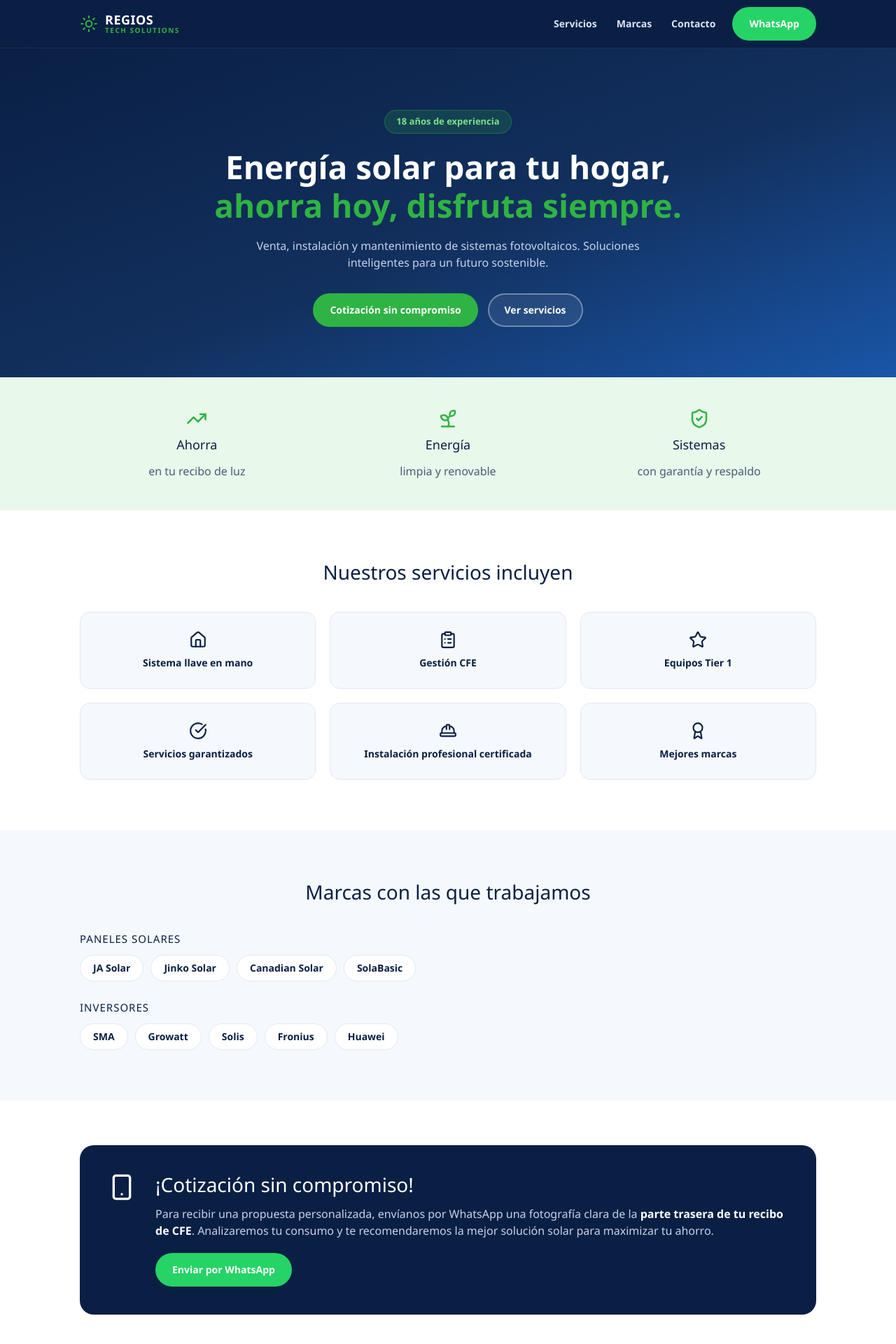
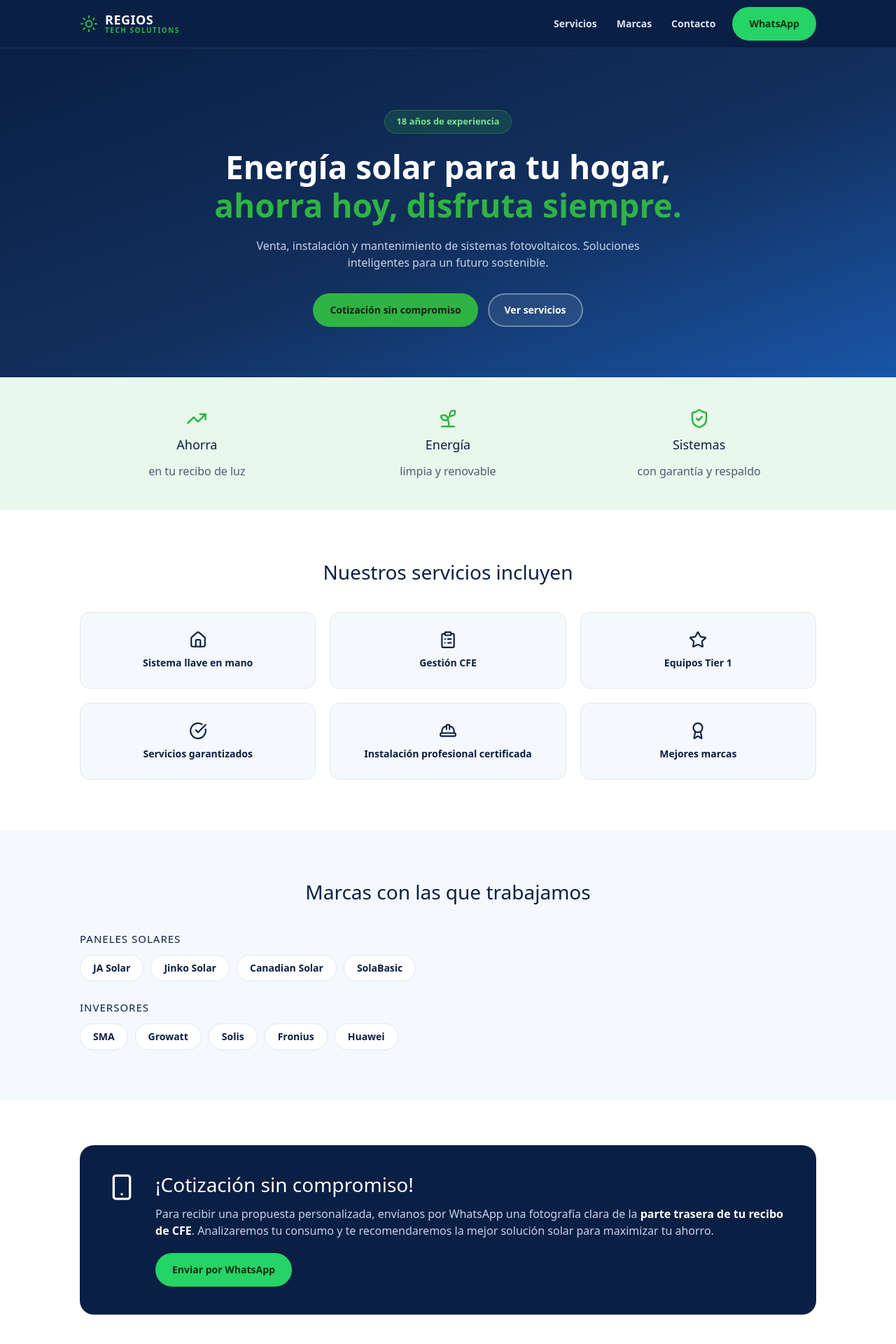
Before and after one commit to gabobarrera00/regios-solutions, a React (Vite) app: page / in a window 1280 px wide. Shown: the top 1920 px of the page at 70% size. Built offline with nearby package versions, Linux system fonts and the light colour scheme; the HTML template or start-up script is replaced by a standard one.

Commit message:
fix: port tío Chuy's applied audit fixes (contrast, a11y, SEO meta, semantic list)

```diff
--- a/index.html
+++ b/index.html
@@ -8,6 +8,45 @@
       name="description"
       content="Venta, instalación y mantenimiento de sistemas fotovoltaicos en Guadalupe, Nuevo León. 18 años de experiencia. Cotización sin compromiso."
     />
+
+    <link rel="canonical" href="https://regios-solutions.vercel.app/" />
+
+    <meta property="og:type" content="website" />
+    <meta property="og:locale" content="es_MX" />
+    <meta property="og:site_name" content="Regios Tech Solutions" />
+    <meta property="og:url" content="https://regios-solutions.vercel.app/" />
+    <meta property="og:title" content="Energía solar para tu hogar — Regios Tech Solutions" />
+    <meta
+      property="og:description"
+      content="Venta, instalación y mantenimiento de sistemas fotovoltaicos en Guadalupe, N.L. 18 años de experiencia. Cotiza por WhatsApp sin compromiso."
+    />
+    <!-- FALTA og:image — un PNG/JPG de 1200x630px con logo + foto de instalación real. Ver AUDITORIA.md en master. -->
+    <meta name="twitter:card" content="summary" />
+
+    <script type="application/ld+json">
+      {
+        "@context": "https://schema.org",
+        "@type": "LocalBusiness",
+        "name": "Regios Tech Solutions",
+        "description": "Venta, instalación y mantenimiento de sistemas fotovoltaicos.",
+        "url": "https://regios-solutions.vercel.app/",
+        "telephone": "+528112095779",
+        "areaServed": "Guadalupe, Nuevo León, México",
+        "address": {
+          "@type": "PostalAddress",
+          "addressLocality": "Guadalupe",
+          "addressRegion": "Nuevo León",
+          "addressCountry": "MX"
+        },
+        "makesOffer": [
+          { "@type": "Offer", "itemOffered": { "@type": "Service", "name": "Instalación de sistemas fotovoltaicos" } },
+          { "@type": "Offer", "itemOffered": { "@type": "Service", "name": "Mantenimiento de sistemas fotovoltaicos" } },
+          { "@type": "Offer", "itemOffered": { "@type": "Service", "name": "Gestión de trámite CFE" } }
+        ]
+      }
+    </script>
+    <!-- TODO pedirle a Pablo y agregar arriba: streetAddress, postalCode, geo (lat/long), openingHoursSpecification, image -->
+    <!-- TODO: og:url / og:image / canonical apuntan a Vercel; actualizar cuando el dominio de Railway (Task 10) esté confirmado. -->
   </head>
   <body>
     <div id="root"></div>
--- a/src/components/Cotiza.tsx
+++ b/src/components/Cotiza.tsx
@@ -2,7 +2,7 @@ import { Smartphone } from "lucide-react";
 
 export default function Cotiza() {
   return (
-    <section id="cotiza" className="py-16">
+    <section id="cotiza" className="cotiza-section py-16">
       <div className="max-w-[1100px] mx-auto px-6">
         <div className="flex flex-col md:flex-row items-start gap-7 bg-brand-navy text-white rounded-[16px] md:rounded-[20px] p-7 md:p-10">
           <Smartphone className="w-10 h-10 text-white shrink-0" />
@@ -18,10 +18,10 @@ export default function Cotiza() {
               maximizar tu ahorro.
             </p>
             <a
-              href="https://wa.me/528112095779"
+              href="https://wa.me/528112095779?text=Hola%2C%20vi%20su%20p%C3%A1gina%20y%20quiero%20una%20cotizaci%C3%B3n.%20Le%20env%C3%ADo%20la%20foto%20de%20mi%20recibo%20de%20CFE."
               target="_blank"
               rel="noopener"
-              className="inline-block px-[22px] py-3 rounded-full font-bold text-sm border-2 border-transparent transition-transform hover:-translate-y-px bg-[#25d366] text-white hover:shadow-[0_8px_20px_rgba(37,211,102,0.35)]"
+              className="inline-block px-[22px] py-3 rounded-full font-bold text-sm border-2 border-transparent transition-transform hover:-translate-y-px bg-[#25d366] text-on-whatsapp hover:shadow-[0_8px_20px_rgba(37,211,102,0.35)]"
             >
               Enviar por WhatsApp
             </a>
--- a/src/components/Header.tsx
+++ b/src/components/Header.tsx
@@ -24,6 +24,7 @@ export default function Header() {
         </a>
 
         <nav
+          id="nav"
           className={`${
             open
               ? "flex flex-col absolute top-[68px] left-0 right-0 bg-brand-navy px-6 py-4 gap-4 border-b border-white/[0.08]"
@@ -46,7 +47,7 @@ export default function Header() {
           href="https://wa.me/528112095779"
           target="_blank"
           rel="noopener"
-          className="hidden md:inline-block whitespace-nowrap bg-[#25d366] text-white px-[22px] py-3 rounded-full font-bold text-sm border-2 border-transparent transition-transform hover:-translate-y-px hover:shadow-[0_8px_20px_rgba(37,211,102,0.35)]"
+          className="hidden md:inline-block whitespace-nowrap bg-[#25d366] text-on-whatsapp px-[22px] py-3 rounded-full font-bold text-sm border-2 border-transparent transition-transform hover:-translate-y-px hover:shadow-[0_8px_20px_rgba(37,211,102,0.35)]"
         >
           WhatsApp
         </a>
@@ -54,6 +55,8 @@ export default function Header() {
         <button
           type="button"
           aria-label="Abrir menú"
+          aria-expanded={open}
+          aria-controls="nav"
           onClick={() => setOpen((o) => !o)}
           className="block md:hidden bg-transparent border-none text-white cursor-pointer"
         >
--- a/src/components/Hero.tsx
+++ b/src/components/Hero.tsx
@@ -1,6 +1,6 @@
 export default function Hero() {
   return (
-    <section className="bg-[linear-gradient(160deg,#0a1f44_0%,#12305e_55%,#1e6fd9_130%)] text-white pt-[88px] pb-[72px]">
+    <section className="hero-section bg-[linear-gradient(160deg,#0a1f44_0%,#12305e_55%,#1e6fd9_130%)] text-white pt-[88px] pb-[72px]">
       <div className="max-w-[1100px] mx-auto px-6 text-center">
         <span className="inline-block bg-[rgba(47,179,68,0.18)] text-[#7de08a] border border-[rgba(47,179,68,0.4)] px-4 py-1.5 rounded-full text-[13px] font-bold mb-5">
           18 años de experiencia
@@ -17,7 +17,7 @@ export default function Hero() {
         <div className="flex justify-center gap-3.5 flex-wrap">
           <a
             href="#cotiza"
-            className="inline-block px-[22px] py-3 rounded-full font-bold text-sm border-2 border-transparent transition-transform hover:-translate-y-px bg-brand-green text-white hover:shadow-[0_8px_20px_rgba(47,179,68,0.35)]"
+            className="inline-block px-[22px] py-3 rounded-full font-bold text-sm border-2 border-transparent transition-transform hover:-translate-y-px bg-brand-green text-on-green hover:shadow-[0_8px_20px_rgba(47,179,68,0.35)]"
           >
             Cotización sin compromiso
           </a>
--- a/src/components/Marcas.tsx
+++ b/src/components/Marcas.tsx
@@ -12,30 +12,30 @@ export default function Marcas() {
         <h3 className="text-brand-navy text-[15px] uppercase tracking-[1px] mt-7 mb-3.5">
           Paneles solares
         </h3>
-        <div className="flex flex-wrap gap-2.5">
+        <ul className="flex flex-wrap gap-2.5 list-none m-0 p-0">
           {PANELES.map((marca) => (
-            <span
+            <li
               key={marca}
               className="bg-white border border-brand-border rounded-full px-[18px] py-2 font-bold text-sm text-brand-navy"
             >
               {marca}
-            </span>
+            </li>
           ))}
-        </div>
+        </ul>
 
         <h3 className="text-brand-navy text-[15px] uppercase tracking-[1px] mt-7 mb-3.5">
           Inversores
         </h3>
-        <div className="flex flex-wrap gap-2.5">
+        <ul className="flex flex-wrap gap-2.5 list-none m-0 p-0">
           {INVERSORES.map((marca) => (
-            <span
+            <li
               key={marca}
               className="bg-white border border-brand-border rounded-full px-[18px] py-2 font-bold text-sm text-brand-navy"
             >
               {marca}
-            </span>
+            </li>
           ))}
-        </div>
+        </ul>
       </div>
     </section>
   );
--- a/src/index.css
+++ b/src/index.css
@@ -13,3 +13,27 @@ a {
 h1, h2, h3 {
   @apply leading-[1.2] m-0 mb-3;
 }
+
+html {
+  scroll-padding-top: 84px;
+}
+
+:focus-visible {
+  outline: 3px solid #1e6fd9;
+  outline-offset: 3px;
+  border-radius: 6px;
+}
+
+header :focus-visible,
+.hero-section :focus-visible,
+.cotiza-section :focus-visible,
+footer :focus-visible {
+  outline-color: #fff;
+}
+
+@media (prefers-reduced-motion: reduce) {
+  * {
+    transition: none !important;
+    animation: none !important;
+  }
+}
--- a/tailwind.config.js
+++ b/tailwind.config.js
@@ -7,7 +7,7 @@ export default {
         md: "760px",
       },
       fontFamily: {
-        sans: ['"Segoe UI"', "system-ui", "-apple-system", "sans-serif"],
+        sans: ["system-ui", "-apple-system", '"Segoe UI"', "Roboto", "sans-serif"],
       },
       colors: {
         "brand-navy": "#0a1f44",
@@ -19,6 +19,8 @@ export default {
         "brand-text": "#14213d",
         "brand-text-soft": "#4b5b76",
         "brand-border": "#e3e9f2",
+        "on-green": "#08240f",
+        "on-whatsapp": "#0b2e13",
       },
     },
   },
```
